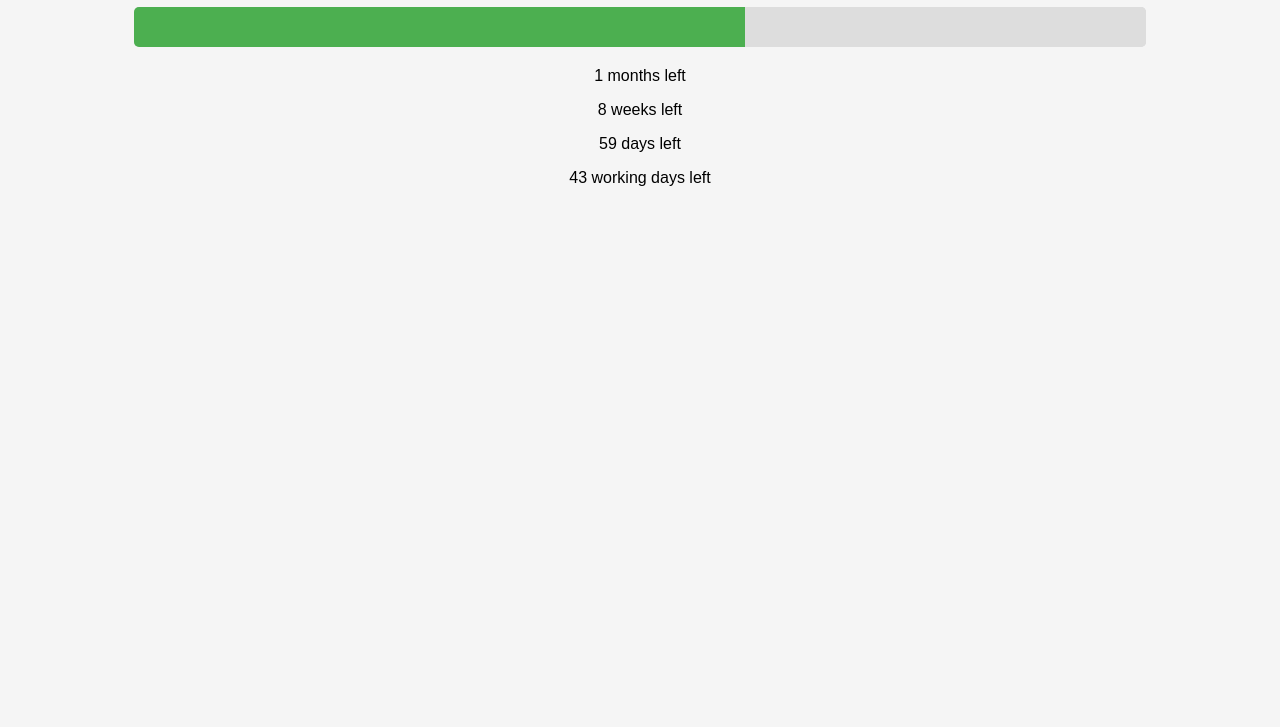
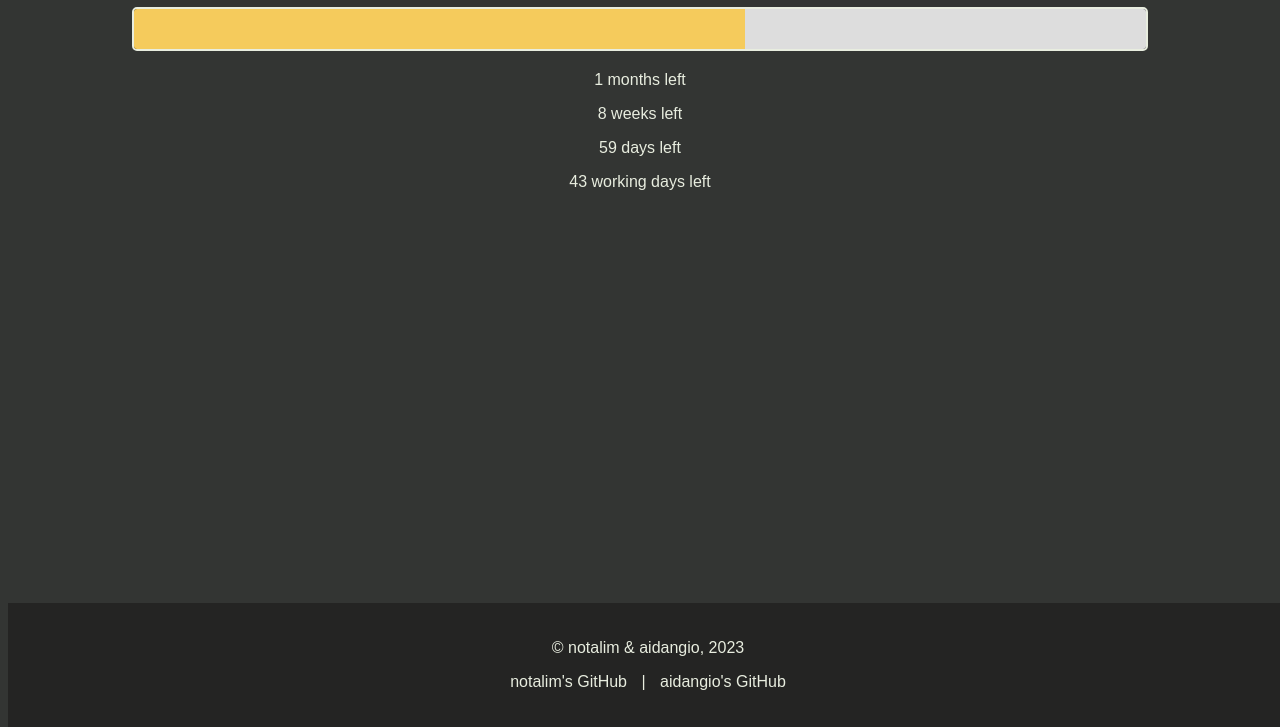
Before and after one commit to notalim/semester-tracker, a plain HTML site: page pages/index.html in a window 1280 px wide. Shown: the part 73-800 px from the top of the page. Drawn offline with Linux system fonts and the light colour scheme.

Commit message:
footer + css change

```diff
--- a/pages/index.html
+++ b/pages/index.html
@@ -17,6 +17,10 @@
         <p id="days-left"></p>
         <p id="working-days-left"></p>
     </div>
+    <footer class="footer">
+        <p>&copy; notalim & aidangio, 2023</p>
+        <p><a href="https://github.com/notalim" target="_blank">notalim's GitHub</a> | <a href="https://github.com/aidangio" target="_blank">aidangio's GitHub</a></p>
+    </footer>
     <script src="../scripts/battery.js"></script>
 </body>
 </html>
--- a/styles/styles.css
+++ b/styles/styles.css
@@ -1,39 +1,46 @@
-/*
-
-Background (Jet Black): 333533
-(Eerie Black): 242423
-(Saffron): F5CB5C
-(Alabaster(Gray)):E8EDDF
-Platinum:CFDBD5
-
-
-
- */
-
-
 body {
     font-family: Arial, sans-serif;
     text-align: center;
-    background-color: #f5f5f5;
+    background-color: #333533;
+    color: #E8EDDF;
 }
 
 #battery-bar {
     display: flex;
     justify-content: center;
     align-items: center;
-    background-color: #ddd;
+    background-color: #242423;
     height: 40px;
     width: 80%;
     margin: 0 auto;
     border-radius: 5px;
     overflow: hidden;
+    border: 2px solid #E8EDDF;
 }
 
 .subdivision {
-    background-color: #4caf50;
+    background-color: #F5CB5C;
     height: 100%;
 }
 
 #countdown {
     margin-top: 20px;
 }
+
+.footer {
+    background-color: #242423;
+    padding: 20px 0;
+    position: fixed;
+    bottom: 0;
+    width: 100%;
+}
+
+.footer a {
+    color: #E8EDDF;
+    text-decoration: none;
+    margin: 0 10px;
+}
+
+.footer a:hover {
+    color: #CFDBD5;
+}
```
